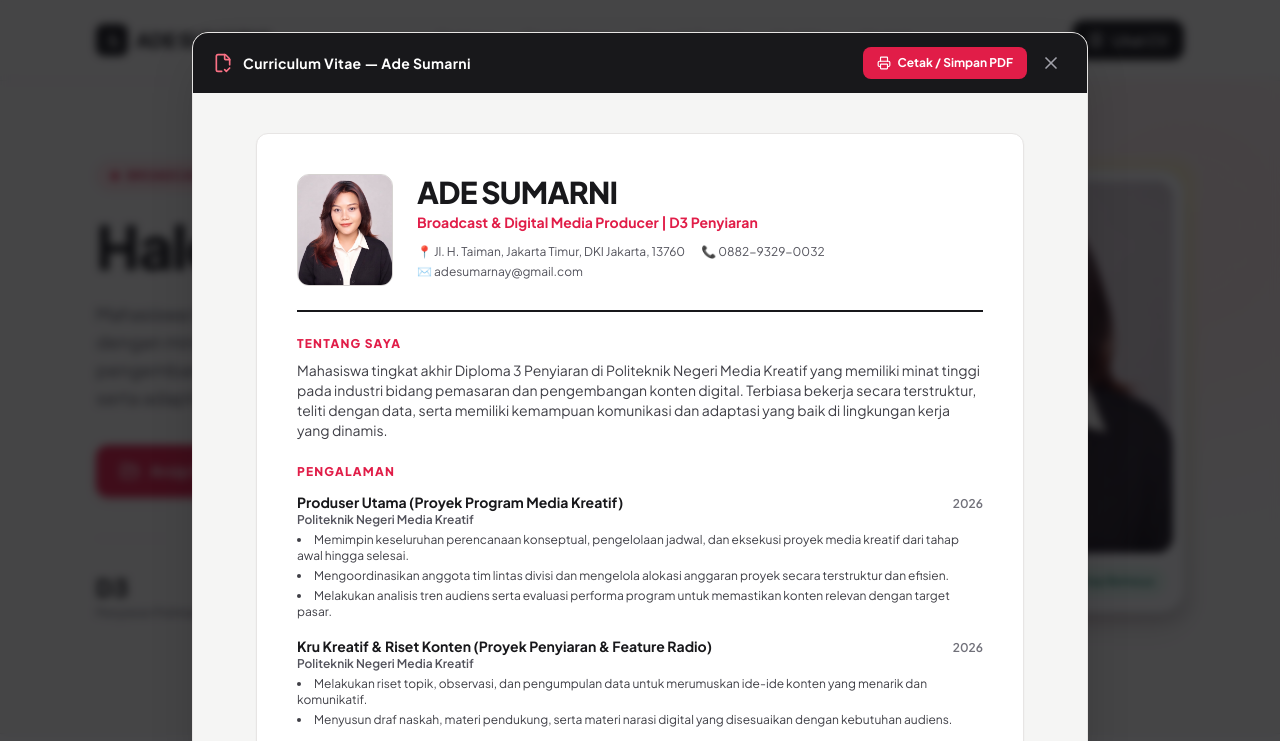
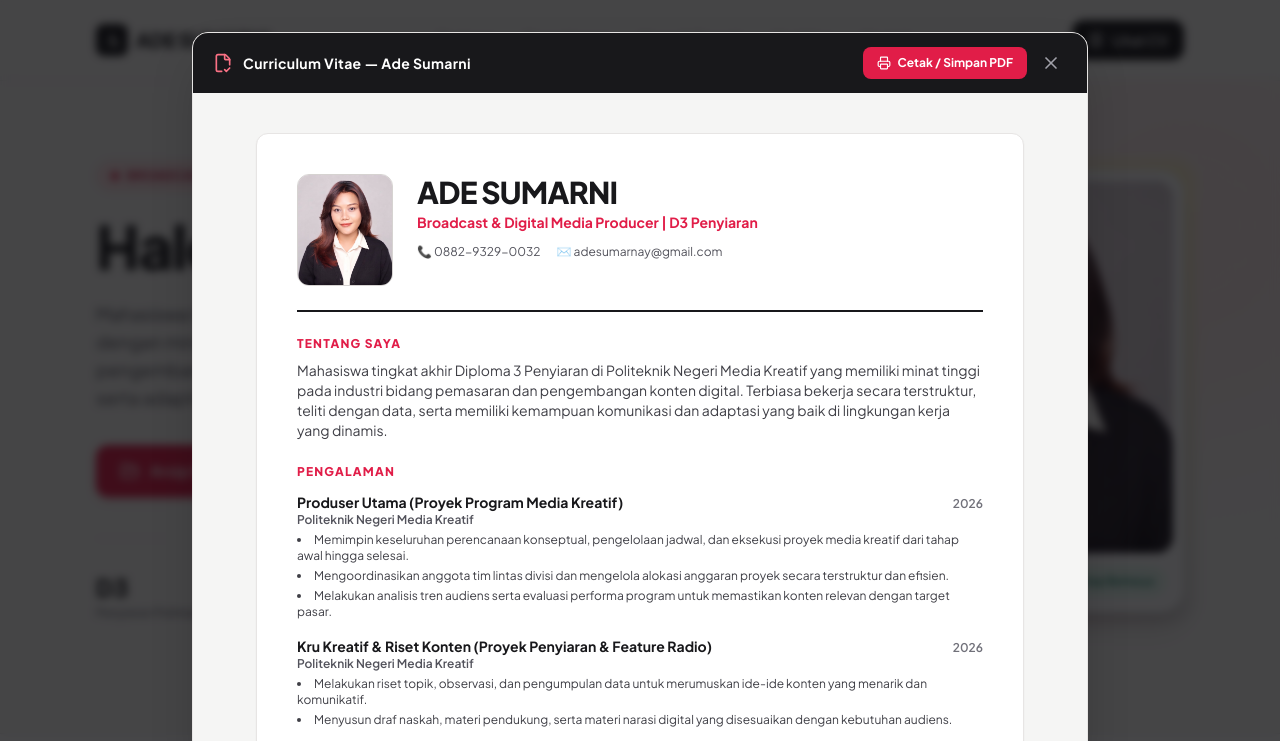
Before and after one commit to adesumarnay/porto-ade-sumarni, a plain HTML site: page index.html in a window 1280 px wide. Both pictures are taken after a click on the button "Lihat CV". Shown: the top 741 px of the page. Drawn offline with nearby package versions, Linux system fonts and the light colour scheme; a web font is replaced by a local one.

Commit message:
Update index.html

```diff
--- a/index.html
+++ b/index.html
@@ -696,8 +696,7 @@
                         <div class="text-center sm:text-left flex-1">
                             <h1 class="text-2xl sm:text-3xl font-extrabold tracking-tight text-zinc-900 uppercase">ADE SUMARNI</h1>
                             <p class="text-sm font-bold text-rose-600 mt-0.5">Broadcast & Digital Media Producer | D3 Penyiaran</p>
-                            <div class="mt-3 flex flex-wrap justify-center sm:justify-start gap-x-4 gap-y-1 text-xs text-zinc-600">
-                                <span>📍 Jl. H. Taiman, Jakarta Timur, DKI Jakarta, 13760</span>
+                            <div class="mt-3 flex flex-wrap justify-center sm:justify-start gap-x-4 gap-y-1 text-xs text-zinc-600"
                                 <span>📞 0882-9329-0032</span>
                                 <span>✉️ adesumarnay@gmail.com</span>
                             </div>
```
